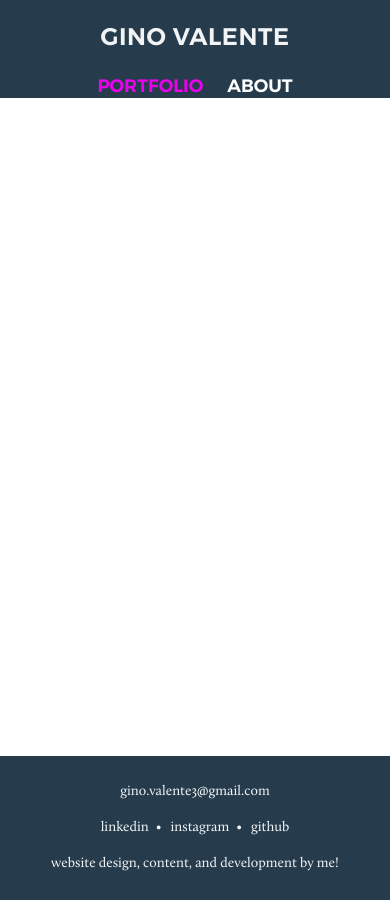
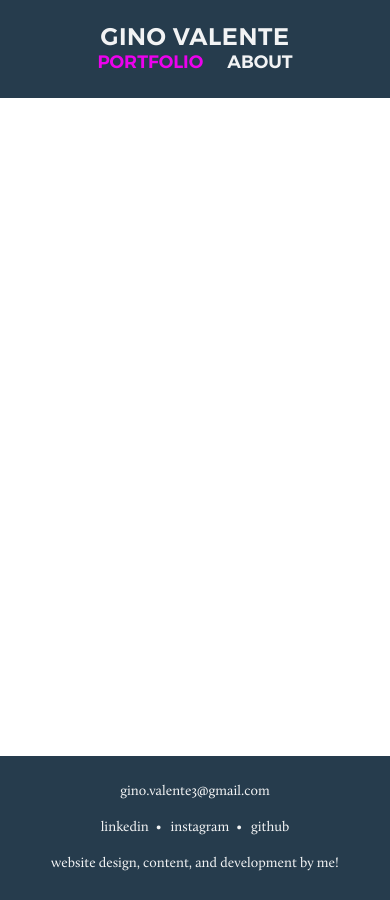
Before and after one commit to gvalente/portfolio, a Jekyll site: the page built from index.md, in a window 390 px wide. Built offline with Jekyll 4.4.1, drawn with Linux system fonts in a browser that asks for light colours.

Commit message:
Small header refinements. Starting content page.

```diff
--- a/_includes/header.html
+++ b/_includes/header.html
@@ -1,9 +1,7 @@
 <header class="full-width full-width--base_color">
   <div class="wrapper site-header grid-row middle-sm">
-    <div class="col-sm-12 center-sm col-med-6 start-med">
-      <h3 class="site-title">Gino Valente</h3>
-    </div>
-    <div class="nav-container grid-row col-sm-12 center-sm col-med-6 end-med">
+    <h3 class="site-title col-sm-12 center-sm col-med-6 start-med">Gino Valente</h3>
+    <div class="grid-row col-sm-12 center-sm col-med-6 end-med">
       <a class="nav-item col-sm active" href="#">Portfolio</a>
       <a class="nav-item col-sm" href="#">About</a>
     </div>
--- a/_sass/layout.scss
+++ b/_sass/layout.scss
@@ -2,28 +2,22 @@
 .site-header {
   background-color: $color-base;
   color: $color-white-alpha;
-  // align-items: center;
+  padding: $std-padding*4 0;
 
   .site-title {
-    padding: $std-padding*4 0;
     text-transform: uppercase;
   }
 
-  .nav-container {
-    // display: flex;
-    // justify-content: flex-end;
-
   .nav-item {
     font: 18px / 22px 'MontserratSemiBold';
-      color: #fff;
     text-decoration: none;
     text-transform: uppercase;
+    color: $color-white-alpha;
     padding: 0 $std-padding * 2;
     flex: 0;
 
     &.active { color: $color-accent2; }
     &:hover:not(.active) { color: $color-accent1; }
-    }
   }
 }
 
```
Also changed, not shown: 3 other files. Lines whose indentation alone changed are shown as unchanged.
